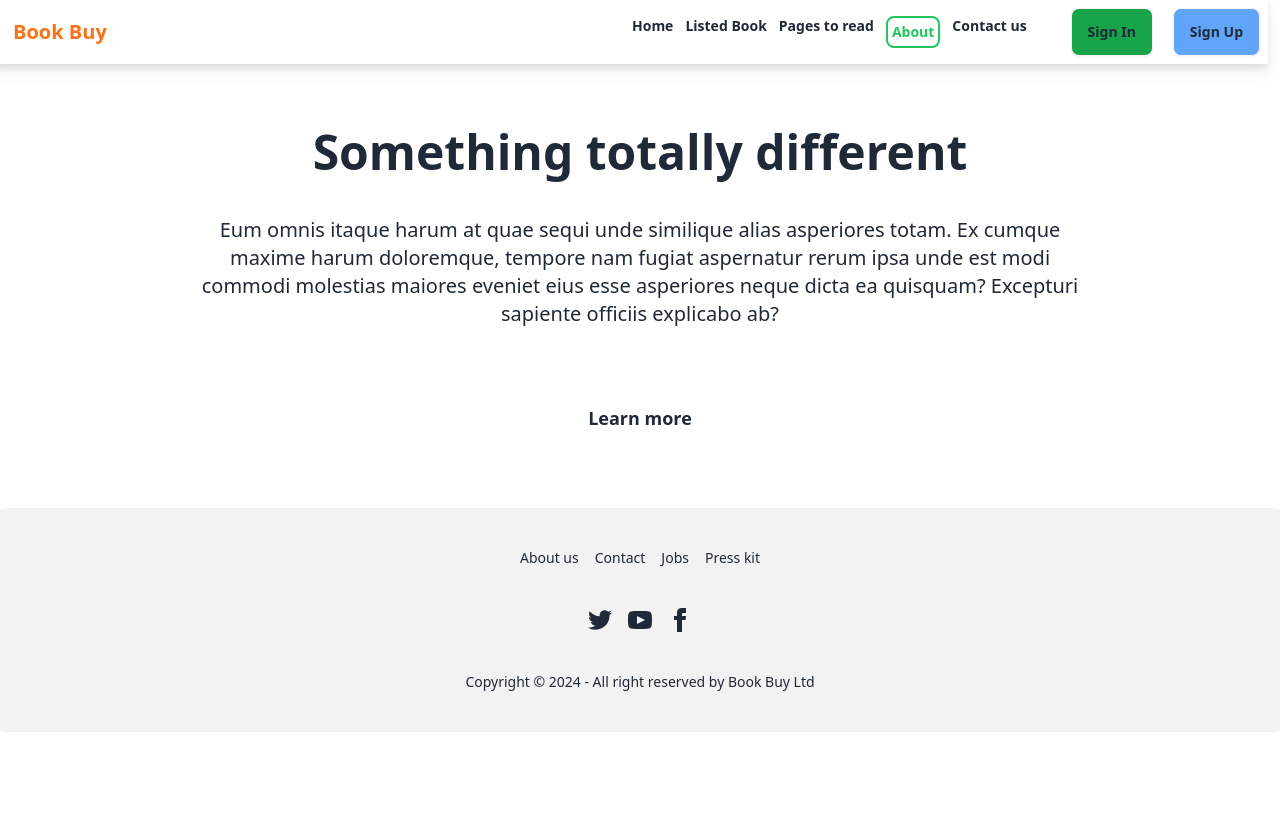
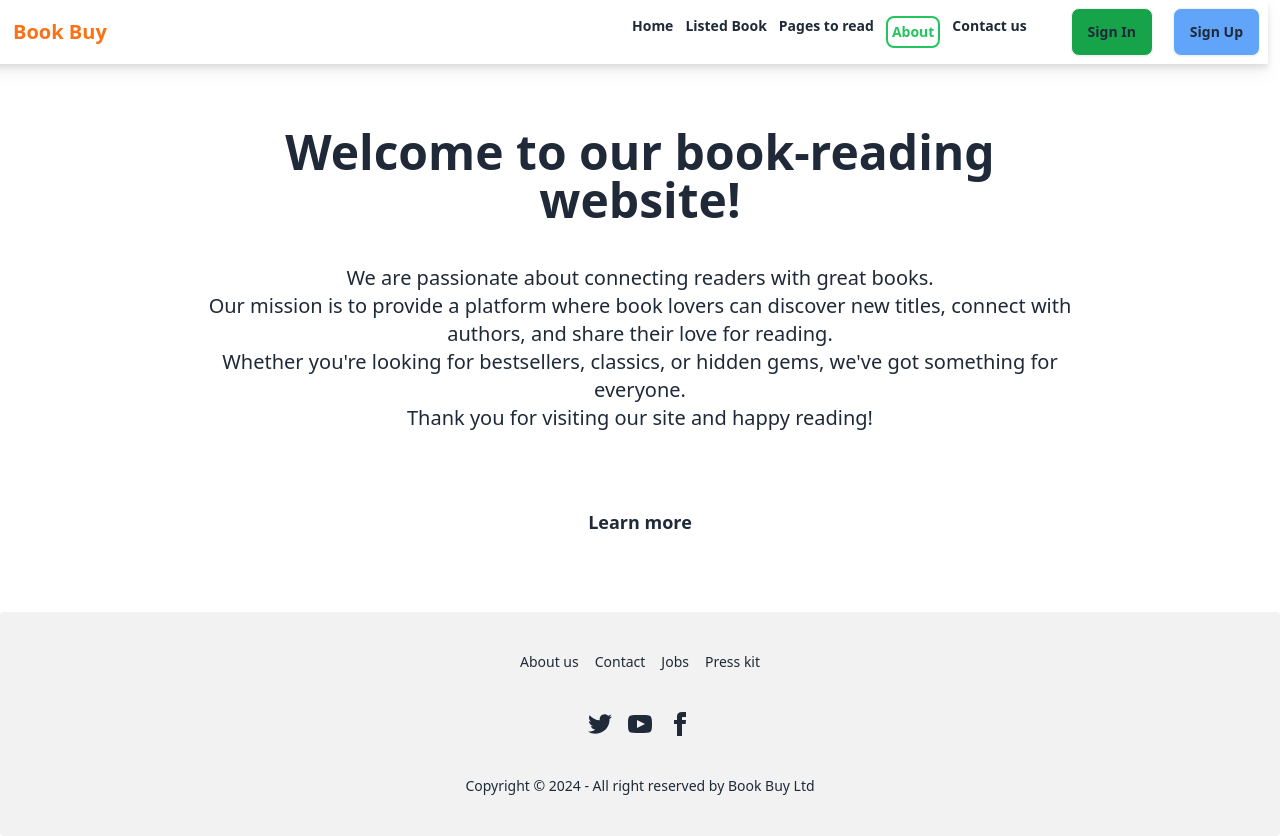
Before and after one commit to lelin171046/Book-sell-shop-withReact, a React (Vite) app: page /about in a window 1280 px wide. Before the commit the page ends 800 px from the top, so only its background shows below. Built offline with nearby package versions, Linux system fonts and the light colour scheme.

Commit message:
add the about section

```diff
--- a/src/Component/About.jsx
+++ b/src/Component/About.jsx
@@ -4,8 +4,13 @@ const About = () => {
 	return (
 		<section className="py-6 dark:bg-violet-600 dark:text-gray-50">
 			<div className="container mx-auto flex flex-col items-center justify-center p-4 space-y-8 md:p-10 md:px-24 xl:px-48">
-				<h1 className="text-5xl font-bold leading-none text-center">Something totally different</h1>
-				<p className="pt-2 pb-8 text-xl font-medium text-center">Eum omnis itaque harum at quae sequi unde similique alias asperiores totam. Ex cumque maxime harum doloremque, tempore nam fugiat aspernatur rerum ipsa unde est modi commodi molestias maiores eveniet eius esse asperiores neque dicta ea quisquam? Excepturi sapiente officiis explicabo ab?</p>
+				<h1 className="text-5xl font-bold leading-none text-center">Welcome to our book-reading website!</h1>
+				<div className="pt-2 pb-8 text-xl font-medium text-center">
+					<p> We are passionate about connecting readers with great books.</p>
+					<p>Our mission is to provide a platform where book lovers can discover new titles, connect with authors, and share their love for reading.</p>
+					<p>Whether you're looking for bestsellers, classics, or hidden gems, we've got something for everyone.</p>
+					<p>Thank you for visiting our site and happy reading!</p>
+				</div>
 				<button className="px-8 py-3 text-lg font-semibold rounded dark:bg-gray-100 dark:text-gray-900">Learn more</button>
 			</div>
 		</section>
```
